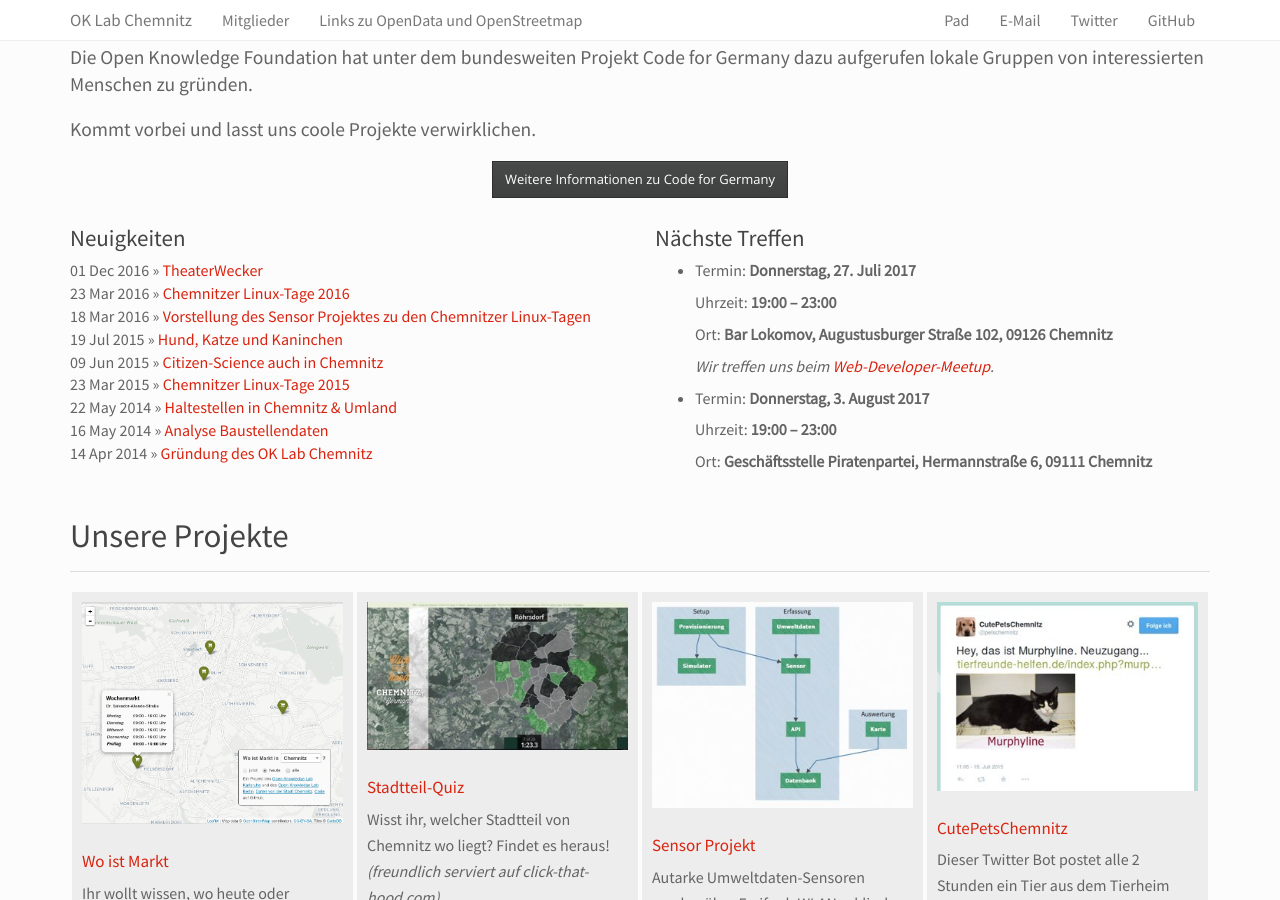
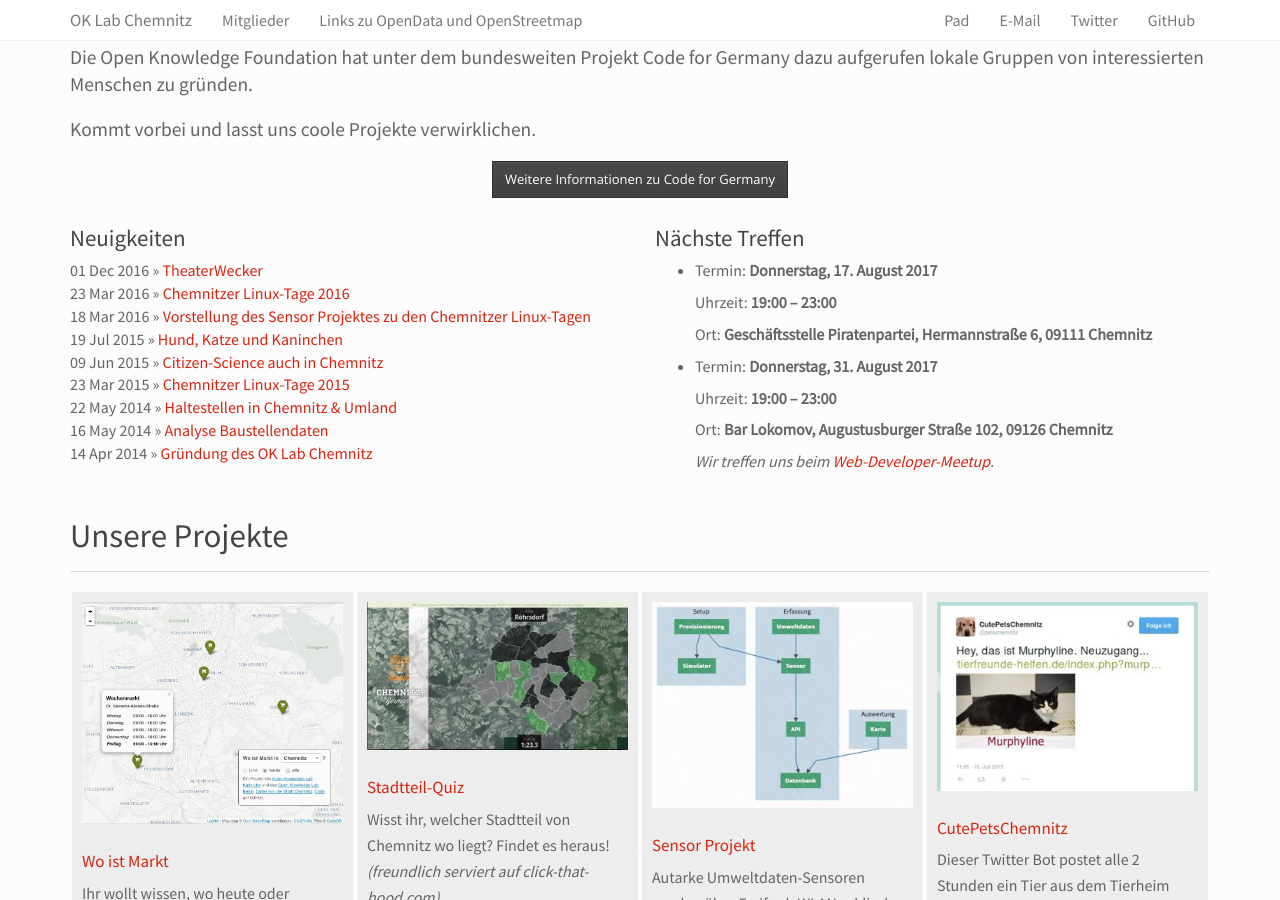
Before and after one commit to CodeforChemnitz/codeforchemnitz.github.io, a Jekyll site: the page built from index.html, in a window 1280 px wide and 900 px high, scrolled down 1282 px. Built offline with Jekyll 4.4.1, drawn with Linux system fonts in a browser that asks for light colours.

Commit message:
Update events

```diff
--- a/_data/treffen.yml
+++ b/_data/treffen.yml
@@ -4,14 +4,14 @@
 #  more: Wir treffen uns beim <a href="https://www.meetup.com/de-DE/Web-Developer-Chemnitz/">Web-Developer-Meetup</a>.
 
 - day: Donnerstag
-  day-nr: 27
-  month: Juli 2017
+  day-nr: 17
+  month: August 2017
+  time: "19:00 – 23:00"
+  location: Geschäftsstelle Piratenpartei, Hermannstraße 6, 09111 Chemnitz
+
+- day: Donnerstag
+  day-nr: 31
+  month: August 2017
   time: "19:00 – 23:00"
   location: Bar Lokomov, Augustusburger Straße 102, 09126 Chemnitz
   more: Wir treffen uns beim <a href="https://www.meetup.com/de-DE/Web-Developer-Chemnitz/">Web-Developer-Meetup</a>.
-
-- day: Donnerstag
-  day-nr: 3
-  month: August 2017
-  time: "19:00 – 23:00"
-  location: Geschäftsstelle Piratenpartei, Hermannstraße 6, 09111 Chemnitz
```
